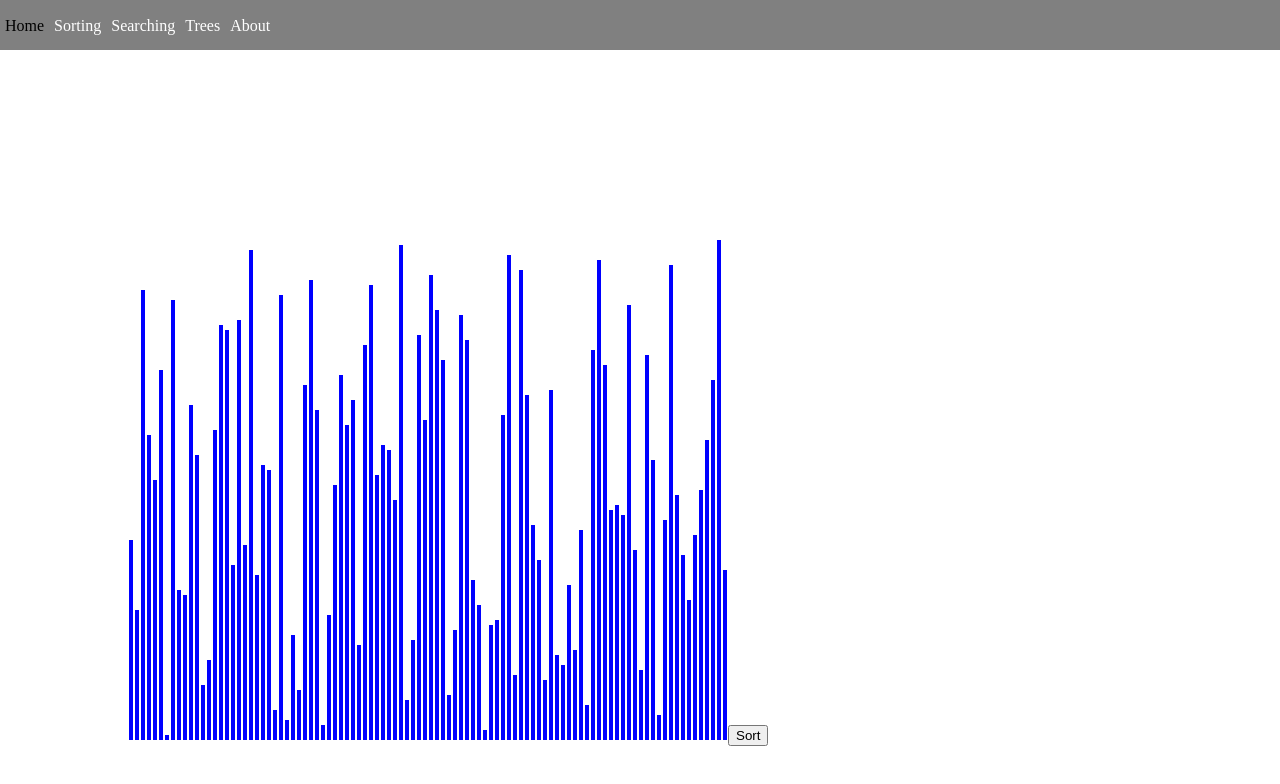
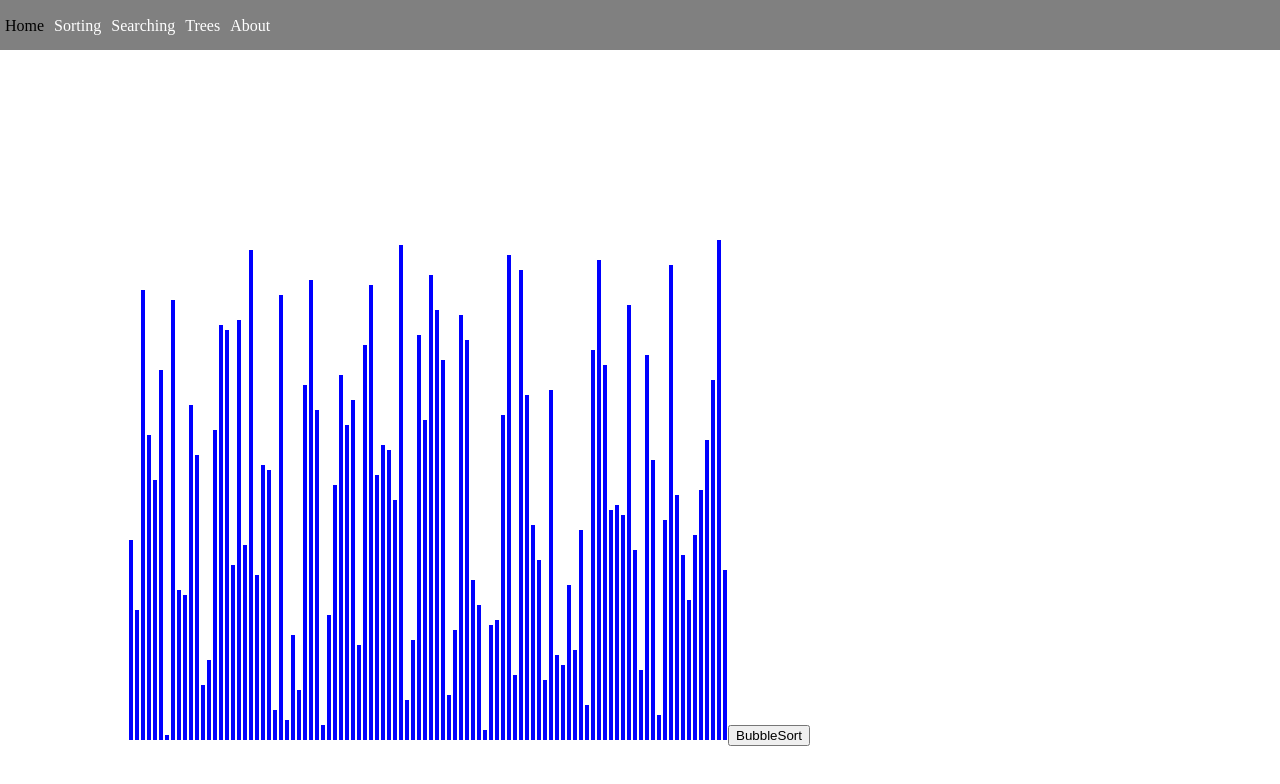
Before and after one commit to tqtruo/AlgoVisual, a React app: page /sorting in a window 1280 px wide. Shown: the top 784 px of the page. Built offline with nearby package versions, Linux system fonts and the light colour scheme.

Commit message:
Got bubble sort being able to be visualized, but does not show which numbers are being compared

```diff
--- a/src/Components/Sorting.js
+++ b/src/Components/Sorting.js
@@ -1,5 +1,6 @@
 import React from "react";
-import { mergeSort } from "./SortingAlgorithms";
+import { mergeSort } from "./SortingAlgorithms/MergeSort";
+import { bubbleSort } from "./SortingAlgorithms/BubbleSort";
 
 class Sorting extends React.Component {
 	constructor() {
@@ -24,6 +25,7 @@ class Sorting extends React.Component {
 			arr[i] = arr[randomIndex];
 			arr[randomIndex] = temp;
 		}
+		console.log("random array: " + arr);
 
 		return arr;
 	}
@@ -41,11 +43,28 @@ class Sorting extends React.Component {
 		});
 	}
 
-	sort(arr, type) {
-		if (type == "merge") {
-			this.setState({
-				numArr: mergeSort(arr)
-			});
+	mergeSort() {
+		this.setState({
+			numArr: mergeSort(this.state.numArr)
+		});
+	}
+
+	bubbleSort() {
+		let compareArr = bubbleSort(this.state.numArr);
+		let bars = document.getElementsByClassName("bars");
+		console.log("the bars: " + bars[0].style.height);
+		for (let i = 0; i < compareArr.length; i++) {
+			setTimeout(() => {
+				/* bars[compareArr[i][0]].style.backgroundColor = "red";
+				bars[compareArr[i][1]].style.backgroundColor = "red"; */
+
+				if (compareArr[i][1] > compareArr[i][0]) {
+					let tempHeight1 = bars[compareArr[i][0]].style.height;
+					let tempHeight2 = bars[compareArr[i][1]].style.height;
+					bars[compareArr[i][0]].style.height = tempHeight2;
+					bars[compareArr[i][1]].style.height = tempHeight1;
+				}
+			}, i * 5);
 		}
 	}
 
@@ -60,9 +79,8 @@ class Sorting extends React.Component {
 						style={{ height: `${num * 5}px`, color: "blue" }}
 					></div>
 				))}
-				<button onClick={() => this.sort(this.state.numArr, "merge")}>
-					Sort
-				</button>
+				{/* <button onClick={() => this.mergeSort()}>MergeSort</button> */}
+				<button onClick={() => this.bubbleSort()}>BubbleSort</button>
 			</div>
 		);
 	}
--- /dev/null
+++ b/src/Components/SortingAlgorithms/BubbleSort.js
@@ -0,0 +1,18 @@
+export const bubbleSort = arr => {
+	let compareArr = [];
+	for (let i = arr.length; i > 0; i--) {
+		for (let j = 1; j < i; j++) {
+			compareArr.push([j, j - 1]);
+			if (arr[j] < arr[j - 1]) {
+				let temp = arr[j];
+				arr[j] = arr[j - 1];
+				arr[j - 1] = temp;
+				compareArr.push([j - 1, j]);
+			} else {
+				compareArr.push([j, j - 1]);
+			}
+		}
+	}
+	console.log("comparison array: " + compareArr);
+	return compareArr;
+};
```
Also changed, not shown: src/Components/SortingAlgorithms/MergeSort.js (renamed from src/Components/SortingAlgorithms.js).
